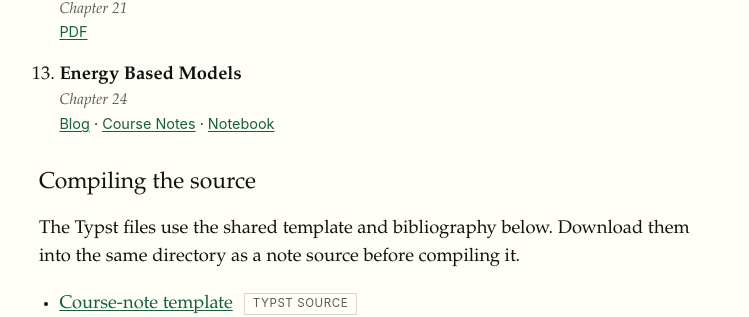
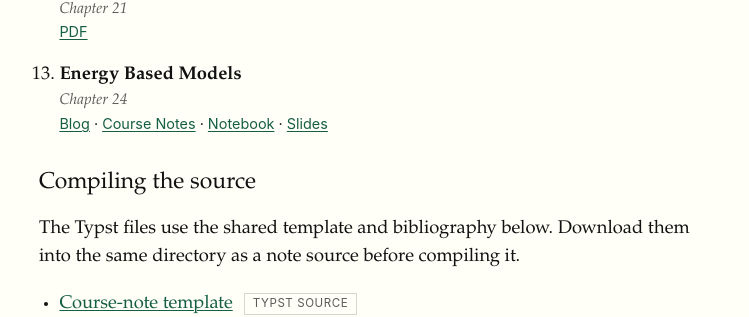
Before and after one commit to CSC5666/Fall2026, a Jekyll site: the page built from resources.md, in a window 1280 px wide and 900 px high, scrolled down 1572 px. Shown: the part 145-462 px from the top of the window, without its empty margins (51-800 px from the left). Built offline with Jekyll 4.4.1, drawn with Linux system fonts in a browser that asks for light colours.

Commit message:
added some more EBM resources

```diff
--- a/_data/resources.yml
+++ b/_data/resources.yml
@@ -88,7 +88,8 @@ readings:
         url: https://atcold.github.io/NYU-DLSP20/en/week07/07-1/
       - label: Notebook
         url: https://uvadlc-notebooks.readthedocs.io/en/latest/tutorial_notebooks/tutorial8/Deep_Energy_Models.html
-
+      - label: Slides
+        url:   https://energy-based-models.github.io/document/EBMtutorial_cvpr.pdf
 
 source_support:
   - title: Course-note template
```
Also changed, not shown: assets/files/Figures/textbook-product-of-experts.png (added), 5 other files.
